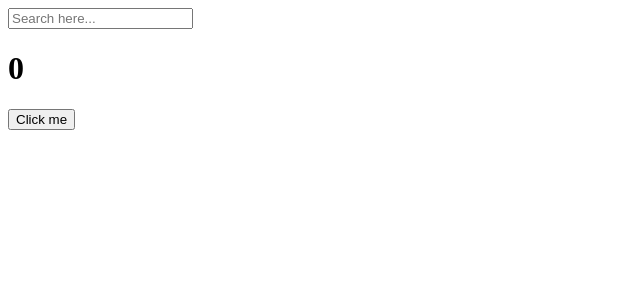
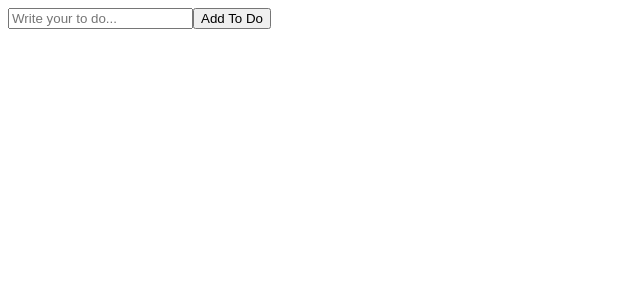
Before and after one commit to samsepi0l-1337/react-for-beginners, a React (Create React App) app in the folder react-app/: page / in a window 1280 px wide. Shown: the top 300 px of the page, without its empty margins (0-640 px from the left). Built offline with nearby package versions, Linux system fonts and the light colour scheme.

Commit message:
Implement basic Todo List functionality with React hooks

```diff
--- a/react-app/src/App.js
+++ b/react-app/src/App.js
@@ -1,31 +1,33 @@
 import { useState, useEffect } from 'react';
+
 function App() {
-  const [counter, setCounter] = useState(0);
-  const [keyword, setKeyword] = useState('');
-  const onClick = () => setCounter((prev) => prev + 1);
-  const onChange = (event) => setKeyword(event.target.value);
-  console.log('i run all the time');
-  useEffect(() => {
-    console.log('Call The API...');
-  }, []);
-  useEffect(() => {
-    if (keyword !== '' && keyword.length > 5) {
-      console.log('Search for', keyword);
+  const [toDo, setToDo] = useState('');
+  const [toDos, setToDos] = useState([]);
+  const onChange = (event) => setToDo(event.target.value);
+  const onSubmit = (event) => {
+    event.preventDefault();
+    if (toDo === '') {
+      return;
     }
-  }, [keyword]);
-  useEffect(() => {
-    console.log('Call The API...');
-  }, [counter]);
+    setToDos((currentArray) => [toDo, ...currentArray]);
+    setToDo('');
+  };
   return (
     <div>
-      <input
-        type='text'
-        placeholder='Search here...'
-        onChange={onChange}
-        value={keyword}
-      />
-      <h1>{counter}</h1>
-      <button onClick={onClick}>Click me</button>
+      <form onSubmit={onSubmit}>
+        <input
+          value={toDo}
+          type='text'
+          placeholder='Write your to do...'
+          onChange={onChange}
+        />
+        <button>Add To Do</button>
+      </form>
+      <ul>
+        {toDos.map((item, index) => (
+          <li key={index}>{item}</li>
+        ))}
+      </ul>
     </div>
   );
 }
```
